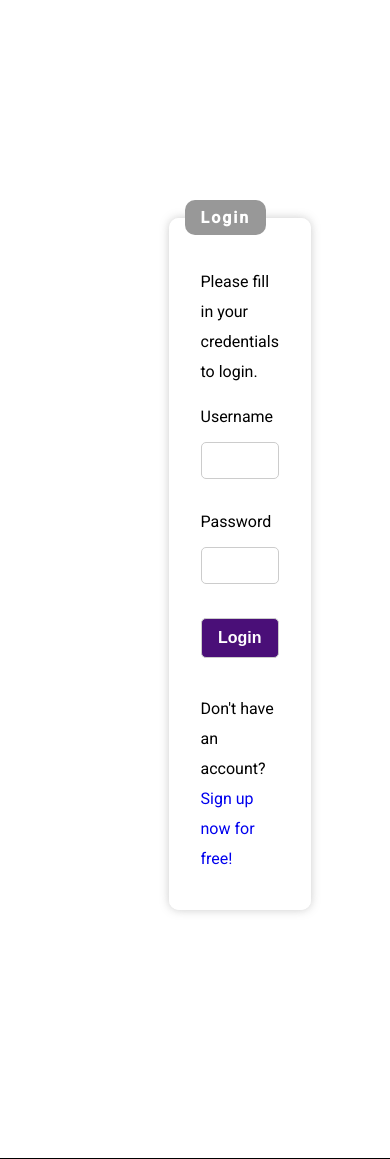
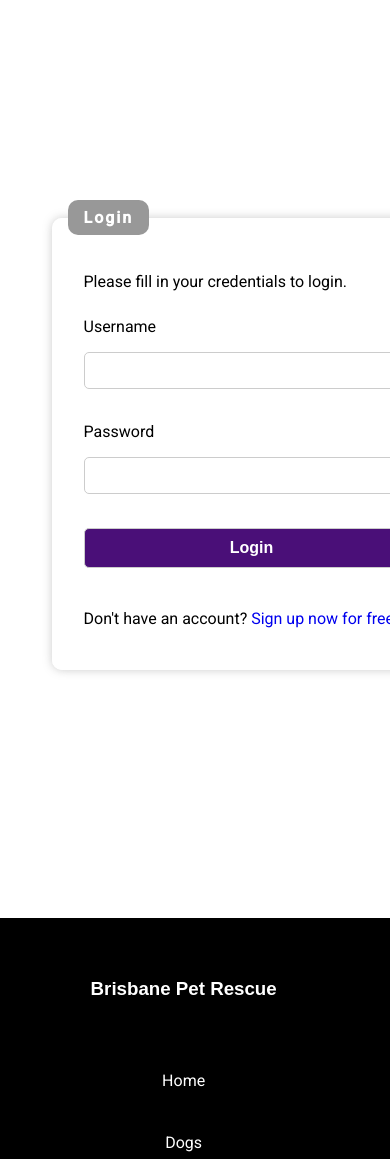
Before and after one commit to beneuq/brisbanepetrescue, a PHP site: page /login.php in a window 390 px wide; the page is wider, and only the part inside the window is pictured. Shown: the part 146-1305 px from the top of that part. Run offline with PHP 8.4, Linux system fonts and the light colour scheme.

Commit message:
Styling update to make login page responsive

```diff
--- a/css/style.css
+++ b/css/style.css
@@ -735,7 +735,6 @@
 .wrapper {
     color: black;
     margin: auto;
-    width: 30%;
     margin-top: 200px;
     margin-bottom: 200px;
     padding: 1em 2em;
@@ -811,6 +810,10 @@
     box-shadow: 0 0 10px rgba(128, 128, 128, 0.411);
     /* Ensures the auto-scroll JS function scrolls to a spot comfortably above the div */
     scroll-margin-top: 55px;
+    width: 30%;
+    min-width: 400px;
+    margin-left: auto;
+    margin-right: auto;
 }
 
 #contact input:focus {
@@ -1455,4 +1458,9 @@
         margin-bottom: 5%;
     }
 
+    .wrapper {
+        width: auto;
+        max-width: 90%;
+    }
+
 }
```
